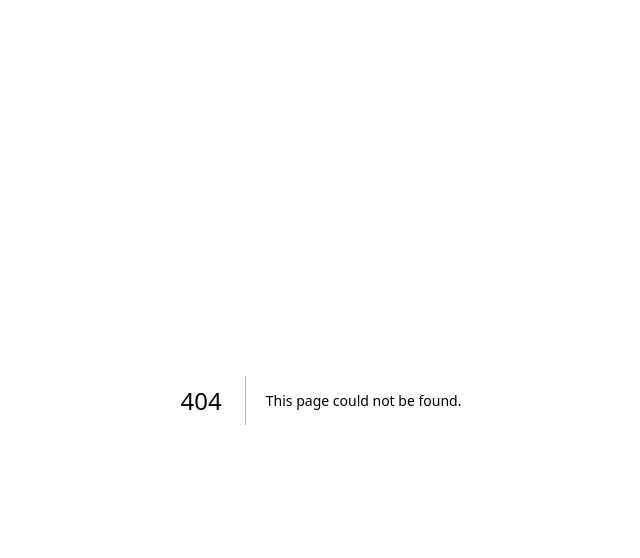
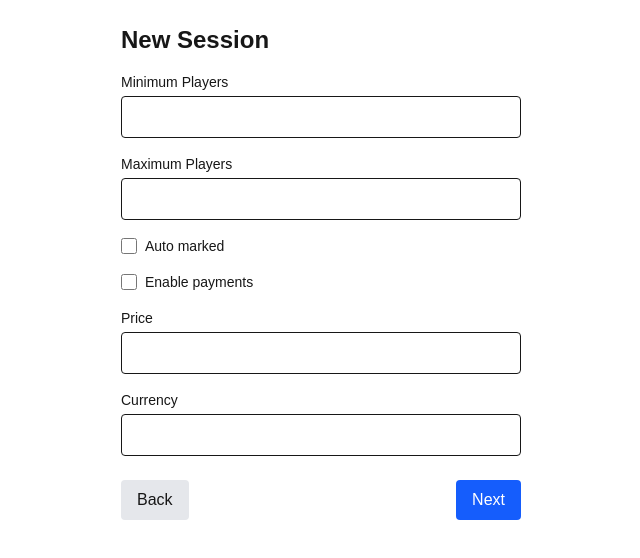
Before and after one commit to verypal/gamepop, a Next.js app: page /admin/sessions/new/2 in a window 1280 px wide. Before the commit this address had no page. Shown: the top 558 px of the page, without its empty margins (319-959 px from the left). Built offline with nearby package versions, Linux system fonts and the light colour scheme.

Commit message:
feat: add step two session setup

```diff
--- /dev/null
+++ b/src/app/admin/sessions/new/2/page.tsx
@@ -0,0 +1,178 @@
+"use client";
+
+import { useRouter } from "next/navigation";
+import { useEffect, useState } from "react";
+
+interface SessionStepTwoForm {
+  minPlayers: string;
+  maxPlayers: string;
+  autoMarked: boolean;
+  paymentsEnabled: boolean;
+  price: string;
+  currency: string;
+}
+
+export default function SessionStepTwoPage() {
+  const router = useRouter();
+  const [form, setForm] = useState<SessionStepTwoForm>({
+    minPlayers: "",
+    maxPlayers: "",
+    autoMarked: false,
+    paymentsEnabled: false,
+    price: "",
+    currency: "",
+  });
+
+  useEffect(() => {
+    if (typeof window === "undefined") return;
+    const stored = localStorage.getItem("sessionForm");
+    if (stored) {
+      try {
+        const data = JSON.parse(stored);
+        setForm((prev) => ({
+          ...prev,
+          minPlayers: data.minPlayers?.toString() ?? "",
+          maxPlayers: data.maxPlayers?.toString() ?? "",
+          autoMarked: data.autoMarked ?? false,
+          paymentsEnabled: data.paymentsEnabled ?? false,
+          price: data.price?.toString() ?? "",
+          currency: data.currency ?? "",
+        }));
+      } catch {
+        // ignore parse errors
+      }
+    }
+  }, []);
+
+  function handleChange(
+    e: React.ChangeEvent<HTMLInputElement | HTMLSelectElement>
+  ) {
+    const { name, value, type } = e.target;
+    const val = type === "checkbox"
+      ? (e.target as HTMLInputElement).checked
+      : value;
+    setForm((prev) => ({ ...prev, [name]: val }));
+  }
+
+  function handleNext() {
+    if (typeof window !== "undefined") {
+      const existing = JSON.parse(localStorage.getItem("sessionForm") || "{}");
+      const merged = {
+        ...existing,
+        minPlayers: Number(form.minPlayers) || null,
+        maxPlayers: Number(form.maxPlayers) || null,
+        autoMarked: form.autoMarked,
+        paymentsEnabled: form.paymentsEnabled,
+        price: form.price ? Number(form.price) : null,
+        currency: form.currency,
+      };
+      localStorage.setItem("sessionForm", JSON.stringify(merged));
+    }
+    router.push("/admin/sessions/new/3");
+  }
+
+  function handleBack() {
+    router.push("/admin/sessions/new/1");
+  }
+
+  return (
+    <main className="min-h-screen p-6 max-w-md mx-auto">
+      <h1 className="text-2xl font-semibold mb-4">New Session</h1>
+      <div className="space-y-4">
+        <div>
+          <label className="block text-sm font-medium mb-1" htmlFor="minPlayers">
+            Minimum Players
+          </label>
+          <input
+            id="minPlayers"
+            name="minPlayers"
+            type="number"
+            value={form.minPlayers}
+            onChange={handleChange}
+            className="w-full border rounded p-2"
+          />
+        </div>
+        <div>
+          <label className="block text-sm font-medium mb-1" htmlFor="maxPlayers">
+            Maximum Players
+          </label>
+          <input
+            id="maxPlayers"
+            name="maxPlayers"
+            type="number"
+            value={form.maxPlayers}
+            onChange={handleChange}
+            className="w-full border rounded p-2"
+          />
+        </div>
+        <div className="flex items-center space-x-2">
+          <input
+            id="autoMarked"
+            name="autoMarked"
+            type="checkbox"
+            checked={form.autoMarked}
+            onChange={handleChange}
+            className="h-4 w-4"
+          />
+          <label htmlFor="autoMarked" className="text-sm font-medium">
+            Auto marked
+          </label>
+        </div>
+        <div className="flex items-center space-x-2">
+          <input
+            id="paymentsEnabled"
+            name="paymentsEnabled"
+            type="checkbox"
+            checked={form.paymentsEnabled}
+            onChange={handleChange}
+            className="h-4 w-4"
+          />
+          <label htmlFor="paymentsEnabled" className="text-sm font-medium">
+            Enable payments
+          </label>
+        </div>
+        <div>
+          <label className="block text-sm font-medium mb-1" htmlFor="price">
+            Price
+          </label>
+          <input
+            id="price"
+            name="price"
+            type="number"
+            value={form.price}
+            onChange={handleChange}
+            className="w-full border rounded p-2"
+          />
+        </div>
+        <div>
+          <label className="block text-sm font-medium mb-1" htmlFor="currency">
+            Currency
+          </label>
+          <input
+            id="currency"
+            name="currency"
+            value={form.currency}
+            onChange={handleChange}
+            className="w-full border rounded p-2"
+          />
+        </div>
+      </div>
+      <div className="flex justify-between mt-6">
+        <button
+          type="button"
+          onClick={handleBack}
+          className="px-4 py-2 bg-gray-200 rounded"
+        >
+          Back
+        </button>
+        <button
+          type="button"
+          onClick={handleNext}
+          className="px-4 py-2 bg-blue-600 text-white rounded"
+        >
+          Next
+        </button>
+      </div>
+    </main>
+  );
+}
```
